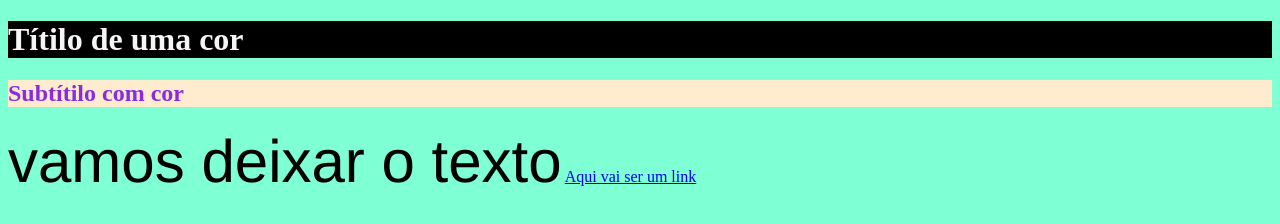
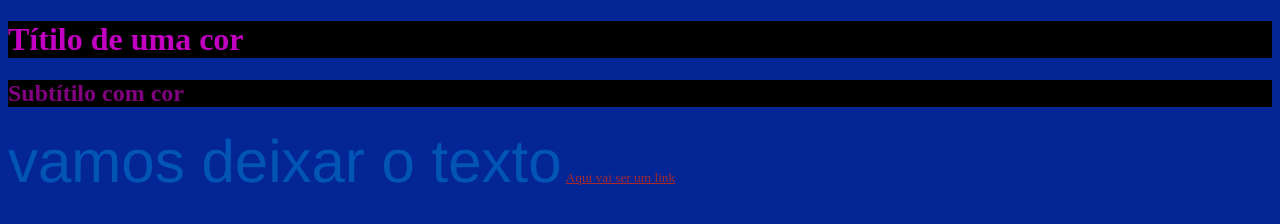
Before and after one commit to Gabsjormungand/HTML-001, a plain HTML site: page aula_css.html in a window 1280 px wide. Drawn offline with Linux system fonts and the light colour scheme.

Commit message:
continuação do CSS
apredendo sobre o CSS e colocar cores.

```diff
--- a/estilo.css
+++ b/estilo.css
@@ -1,18 +1,26 @@
 body{
-    background-color: aquamarine;
+    background-color: rgb(3, 37, 150);
     color: brown;
 }
 h1{
     background-color: black;
-    color: whitesmoke;
+    color: rgb(194, 0, 194);
 }
 h2{
-    background-color: blanchedalmond;
-    color: blueviolet;
+    background-color: black;
+    color: purple;
 }
 strong{
     font-size: 60px;
     font-weight: 20;
     font-family: 'Franklin Gothic Medium', 'Arial Narrow', Arial, sans-serif;
-    color: black;
+    color: rgb(2, 85, 180);
 }
+a{
+    color:brown;
+    font-size: smaller;
+}
+a:hover{
+    color:aqua;
+    background-color: black;
+}
```
